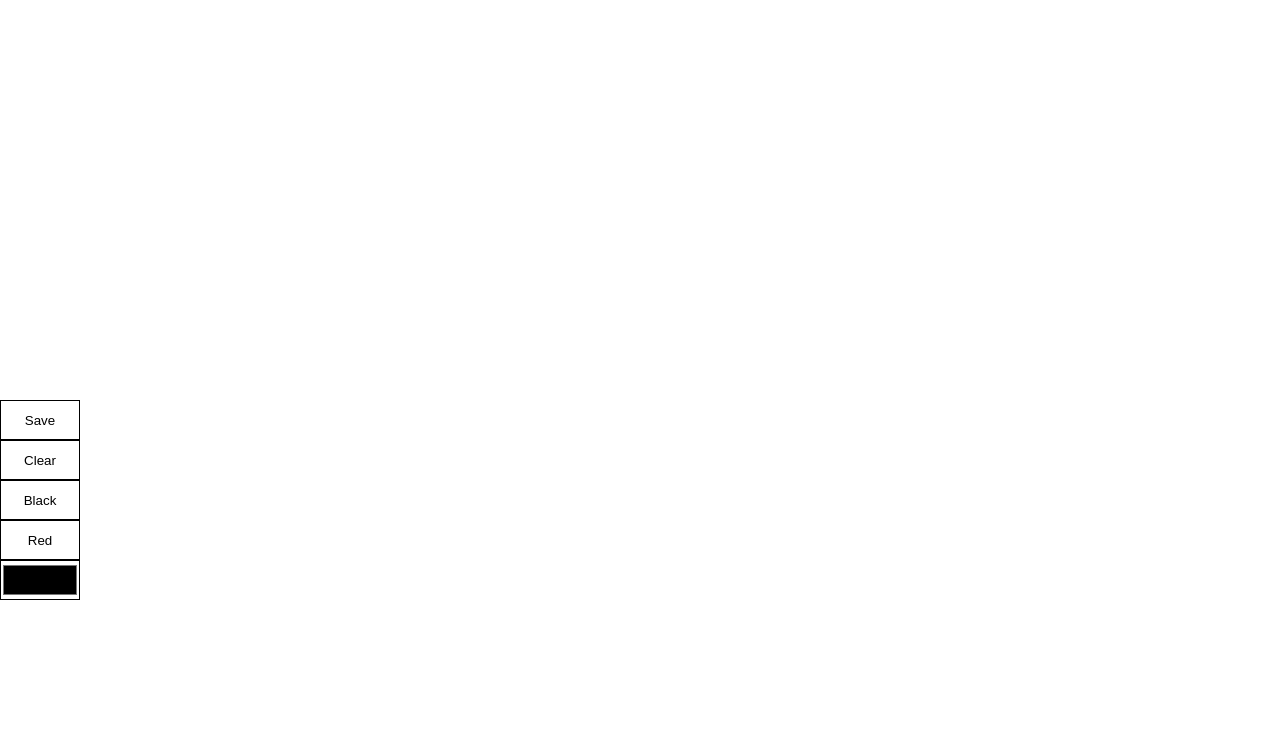
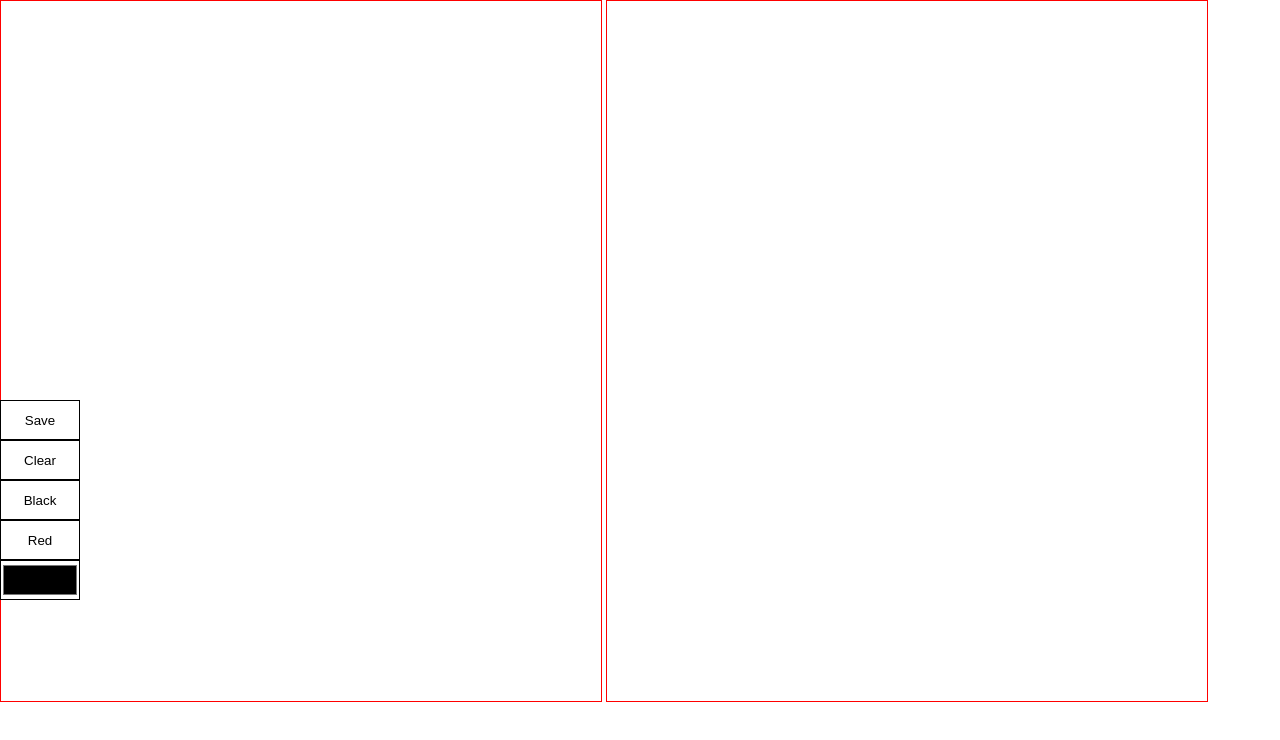
Before and after one commit to Nargon2904/CanvasSandbox, a plain HTML site: page index.html in a window 1280 px wide. Drawn offline with nearby package versions, Linux system fonts and the light colour scheme.

Commit message:
Added canvas data transfer to splitted board

```diff
--- a/index.html
+++ b/index.html
@@ -18,7 +18,8 @@
         <button id="red-btn">Red</button>
         <input id="color-picker-input" type="color" />
     </div>
-    <canvas id="canvas"> </canvas>
+    <canvas id="canvas" width="600" height="700" style="border: 1px solid red"> </canvas>
+    <canvas id="canvas2" width="600" height="700" style="border: 1px solid red"> </canvas>
 </body>
 <script src="script.js"></script>
 </html>
--- a/script.js
+++ b/script.js
@@ -1,8 +1,11 @@
 const Canvas = document.getElementById('canvas');
 const ctx = Canvas.getContext('2d');
 
-Canvas.height = window.innerHeight;
-Canvas.width = window.innerWidth;
+const Canvas2 = document.getElementById('canvas2');
+const ctx2 = Canvas2.getContext('2d');
+
+Canvas.height = 700;
+Canvas.width = 600;
 
 //const imageData = ctx.createImageData(Canvas.width, Canvas.height);
 console.log(Canvas.height, Canvas.width);
@@ -22,6 +25,8 @@ ctx.putImageData(imageData, 150, 10);
 let drawing = false;
 let posX = 0;
 let posY = 0;
+let spX = 0;
+let spY = 0;
 
 let arrX = [];
 let arrY = [];
@@ -32,10 +37,12 @@ Canvas.addEventListener("mousedown", (e) => {
 })
 Canvas.addEventListener("mouseup", () => {
     drawing=false;
+    //console.log(Math.min(...arrX), Math.min(...arrY), Math.max(...arrX), Math.max(...arrY));
     //imageData = ctx.getImageData(0, 0, Canvas.height, Canvas.width);
-    //ctx.putImageData(imageData, 150, 10);
-    //console.log(ctx.getImageData(0, 0, Canvas.height, Canvas.width));
-    console.log(arrX.min(), arrY.min(), arrX.max(), arrX.max());
+    imageData = ctx.getImageData(Math.min(...arrX), Math.min(...arrY), Math.max(...arrX)-Math.min(...arrX), Math.max(...arrY)-Math.min(...arrY));
+    console.log(imageData);
+    imageData2 = ctx2.getImageData(Math.min(...arrX), Math.min(...arrY), Math.max(...arrX)-Math.min(...arrX), Math.max(...arrY)-Math.min(...arrY));
+    ctx2.putImageData(imageData, Math.min(...arrX), Math.min(...arrY));
     arrX = [];
     arrY = [];
 })
@@ -46,6 +53,8 @@ Canvas.addEventListener("mousemove", (e) => {
 function init(e) {
     posX = e.offsetX;
     posY = e.offsetY;
+    spX = posX;
+    spY = posY;
 }
 
 function draw(e) {
@@ -60,8 +69,6 @@ function draw(e) {
 
         arrX.push(posX);
         arrY.push(posY);
-        imageData = ctx.getImageData(0, 0, Canvas.height, Canvas.width);
-        ctx.putImageData(imageData, 1000, 10);
     }
 }
 
--- a/style.css
+++ b/style.css
@@ -8,6 +8,8 @@ body {
     height: 100vh;
     width: 100vw;
 }
+
+
 
 .btn-container {
     position: absolute;
```
